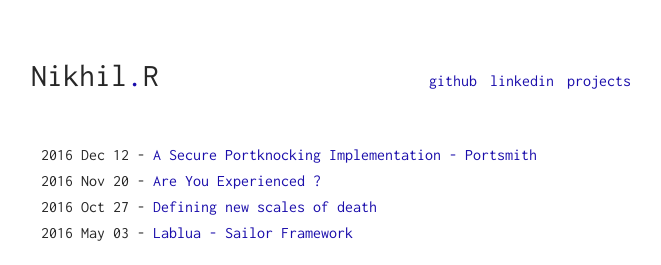
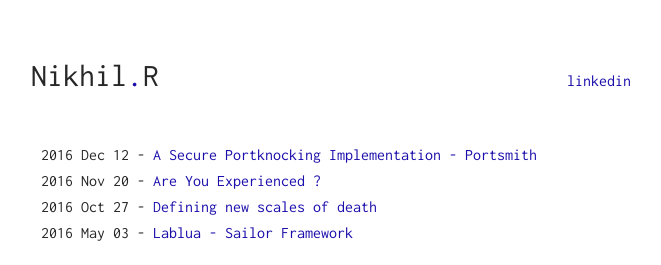
Before and after one commit to rnikhil275/rnikhil275.github.io, a Jekyll site: the page built from index.html, in a window 1280 px wide. Shown: the top 265 px of the page, without its empty margins (309-970 px from the left). Built offline with Jekyll 4.4.1, drawn with Linux system fonts in a browser that asks for light colours.

Commit message:
remove unnecessary navigation

```diff
--- a/_data/navigation.yml
+++ b/_data/navigation.yml
@@ -1,9 +1,3 @@
-
-- title: github
-  url: https://github.com/rnikhil275
 
 - title: linkedin
   url: https://in.linkedin.com/in/rnikhil275
-
-- title: projects
-  url: /projects
```
